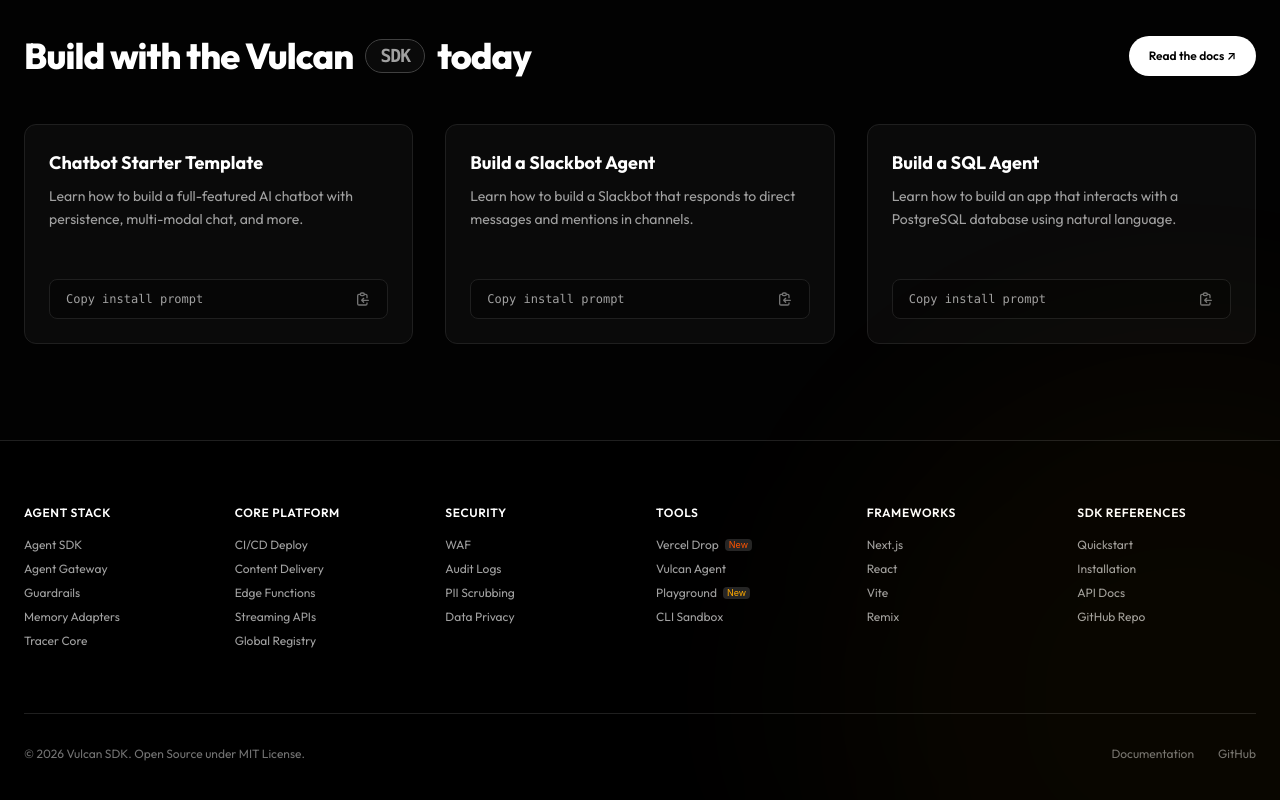
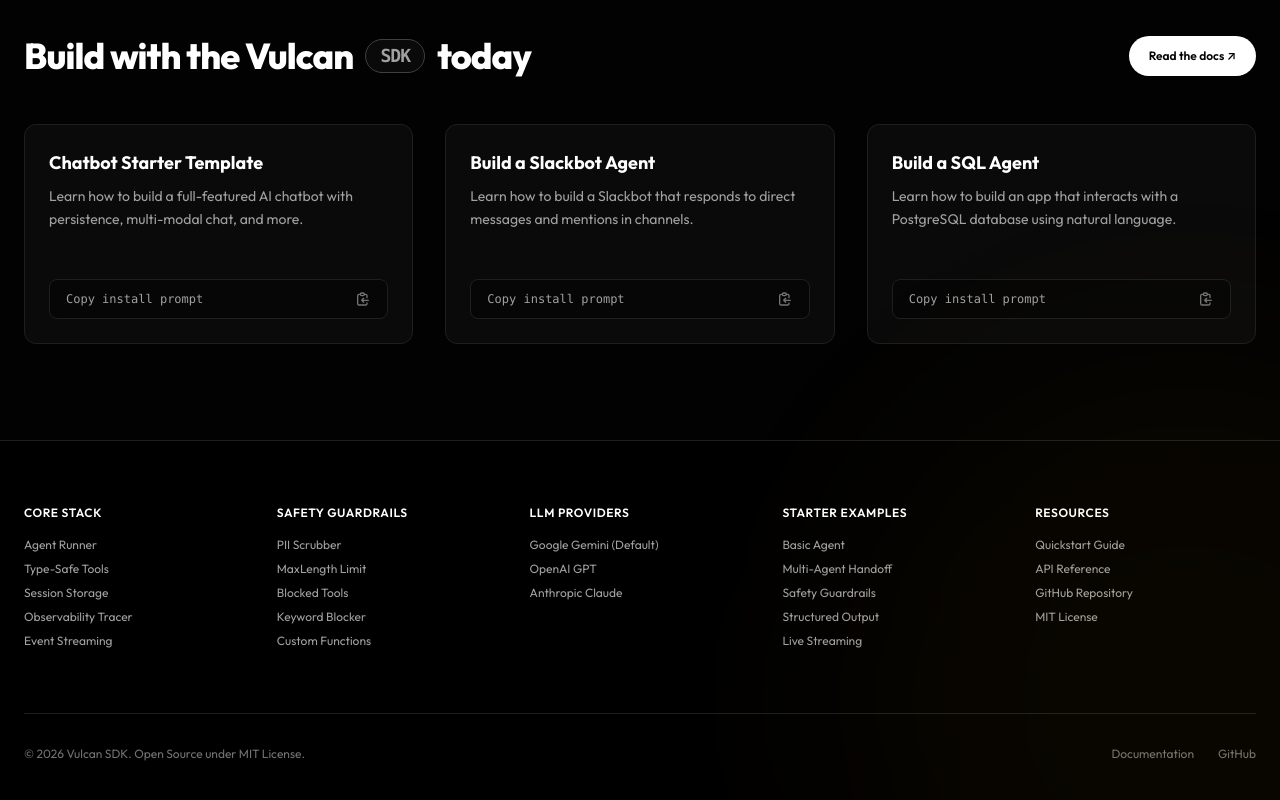
Before and after one commit to its-rahul-r15/VULCAN-SDK, a React (Vite) app in the folder website/: page / in a window 1280 px wide. Shown: the part 1784-2584 px from the top of the page. Built offline with nearby package versions, Linux system fonts and the light colour scheme.

Commit message:
Refactor landing page footer to list actual Vulcan SDK modules and guides

```diff
--- a/website/src/components/LandingPage.jsx
+++ b/website/src/components/LandingPage.jsx
@@ -226,61 +226,52 @@
       {/* Expanded Links Footer */}
       <footer className="border-t border-border-muted bg-black pt-16 pb-12">
         <div className="max-w-7xl mx-auto px-6 w-full">
-          <div className="grid grid-cols-2 md:grid-cols-6 gap-8 text-left mb-16">
+          <div className="grid grid-cols-2 md:grid-cols-5 gap-8 text-left mb-16">
             <div>
-              <h4 className="text-xs font-semibold text-white mb-4 uppercase tracking-wider">Agent Stack</h4>
+              <h4 className="text-xs font-semibold text-white mb-4 uppercase tracking-wider">Core Stack</h4>
               <ul className="space-y-2 text-xs text-neutral-400">
-                <li><button onClick={() => onViewChange('docs')} className="hover:text-white transition">Agent SDK</button></li>
-                <li><a href="#" className="hover:text-white transition">Agent Gateway</a></li>
-                <li><a href="#" className="hover:text-white transition">Guardrails</a></li>
-                <li><a href="#" className="hover:text-white transition">Memory Adapters</a></li>
-                <li><a href="#" className="hover:text-white transition">Tracer Core</a></li>
+                <li><button onClick={() => onViewChange('docs')} className="hover:text-white transition text-left">Agent Runner</button></li>
+                <li><button onClick={() => onViewChange('docs')} className="hover:text-white transition text-left">Type-Safe Tools</button></li>
+                <li><button onClick={() => onViewChange('docs')} className="hover:text-white transition text-left">Session Storage</button></li>
+                <li><button onClick={() => onViewChange('docs')} className="hover:text-white transition text-left">Observability Tracer</button></li>
+                <li><button onClick={() => onViewChange('docs')} className="hover:text-white transition text-left">Event Streaming</button></li>
               </ul>
             </div>
             <div>
-              <h4 className="text-xs font-semibold text-white mb-4 uppercase tracking-wider">Core Platform</h4>
+              <h4 className="text-xs font-semibold text-white mb-4 uppercase tracking-wider">Safety Guardrails</h4>
               <ul className="space-y-2 text-xs text-neutral-400">
-                <li><a href="#" className="hover:text-white transition">CI/CD Deploy</a></li>
-                <li><a href="#" className="hover:text-white transition">Content Delivery</a></li>
-                <li><a href="#" className="hover:text-white transition">Edge Functions</a></li>
-                <li><a href="#" className="hover:text-white transition">Streaming APIs</a></li>
-                <li><a href="#" className="hover:text-white transition">Global Registry</a></li>
+                <li><button onClick={() => onViewChange('docs')} className="hover:text-white transition text-left">PII Scrubber</button></li>
+                <li><button onClick={() => onViewChange('docs')} className="hover:text-white transition text-left">MaxLength Limit</button></li>
+                <li><button onClick={() => onViewChange('docs')} className="hover:text-white transition text-left">Blocked Tools</button></li>
+                <li><button onClick={() => onViewChange('docs')} className="hover:text-white transition text-left">Keyword Blocker</button></li>
+                <li><button onClick={() => onViewChange('docs')} className="hover:text-white transition text-left">Custom Functions</button></li>
               </ul>
             </div>
             <div>
-              <h4 className="text-xs font-semibold text-white mb-4 uppercase tracking-wider">Security</h4>
+              <h4 className="text-xs font-semibold text-white mb-4 uppercase tracking-wider">LLM Providers</h4>
               <ul className="space-y-2 text-xs text-neutral-400">
-                <li><a href="#" className="hover:text-white transition">WAF</a></li>
-                <li><a href="#" className="hover:text-white transition">Audit Logs</a></li>
-                <li><a href="#" className="hover:text-white transition">PII Scrubbing</a></li>
-                <li><a href="#" className="hover:text-white transition">Data Privacy</a></li>
+                <li><button onClick={() => onViewChange('docs')} className="hover:text-white transition text-left">Google Gemini (Default)</button></li>
+                <li><button onClick={() => onViewChange('docs')} className="hover:text-white transition text-left">OpenAI GPT</button></li>
+                <li><button onClick={() => onViewChange('docs')} className="hover:text-white transition text-left">Anthropic Claude</button></li>
               </ul>
             </div>
             <div>
-              <h4 className="text-xs font-semibold text-white mb-4 uppercase tracking-wider">Tools</h4>
+              <h4 className="text-xs font-semibold text-white mb-4 uppercase tracking-wider">Starter Examples</h4>
               <ul className="space-y-2 text-xs text-neutral-400">
-                <li><span className="flex items-center gap-1.5 hover:text-white transition cursor-pointer">Vercel Drop <span className="bg-neutral-800 text-[9px] text-accent-orange font-sans px-1 rounded">New</span></span></li>
-                <li><a href="#" className="hover:text-white transition">Vulcan Agent</a></li>
-                <li><span className="flex items-center gap-1.5 hover:text-white transition cursor-pointer">Playground <span className="bg-neutral-800 text-[9px] text-accent-amber font-sans px-1 rounded">New</span></span></li>
-                <li><a href="#" className="hover:text-white transition">CLI Sandbox</a></li>
+                <li><a href="https://github.com/its-rahul-r15/VULCAN-SDK/blob/master/examples/basic-agent.ts" target="_blank" rel="noopener noreferrer" className="hover:text-white transition">Basic Agent</a></li>
+                <li><a href="https://github.com/its-rahul-r15/VULCAN-SDK/blob/master/examples/multi-agent-handoff.ts" target="_blank" rel="noopener noreferrer" className="hover:text-white transition">Multi-Agent Handoff</a></li>
+                <li><a href="https://github.com/its-rahul-r15/VULCAN-SDK/blob/master/examples/guardrails.ts" target="_blank" rel="noopener noreferrer" className="hover:text-white transition">Safety Guardrails</a></li>
+                <li><a href="https://github.com/its-rahul-r15/VULCAN-SDK/blob/master/examples/structured-output.ts" target="_blank" rel="noopener noreferrer" className="hover:text-white transition">Structured Output</a></li>
+                <li><a href="https://github.com/its-rahul-r15/VULCAN-SDK/blob/master/examples/streaming.ts" target="_blank" rel="noopener noreferrer" className="hover:text-white transition">Live Streaming</a></li>
               </ul>
             </div>
             <div>
-              <h4 className="text-xs font-semibold text-white mb-4 uppercase tracking-wider">Frameworks</h4>
+              <h4 className="text-xs font-semibold text-white mb-4 uppercase tracking-wider">Resources</h4>
               <ul className="space-y-2 text-xs text-neutral-400">
-                <li><a href="#" className="hover:text-white transition">Next.js</a></li>
-                <li><a href="#" className="hover:text-white transition">React</a></li>
-                <li><a href="#" className="hover:text-white transition">Vite</a></li>
-                <li><a href="#" className="hover:text-white transition">Remix</a></li>
-              </ul>
-            </div>
-            <div>
-              <h4 className="text-xs font-semibold text-white mb-4 uppercase tracking-wider">SDK References</h4>
-              <ul className="space-y-2 text-xs text-neutral-400">
-                <li><button onClick={() => onViewChange('docs')} className="hover:text-white transition text-left">Quickstart</button></li>
-                <li><button onClick={() => onViewChange('docs')} className="hover:text-white transition text-left">Installation</button></li>
-                <li><button onClick={() => onViewChange('docs')} className="hover:text-white transition text-left">API Docs</button></li>
-                <li><a href="https://github.com/its-rahul-r15/VULCAN-SDK" target="_blank" rel="noopener noreferrer" className="hover:text-white transition">GitHub Repo</a></li>
+                <li><button onClick={() => onViewChange('docs')} className="hover:text-white transition text-left">Quickstart Guide</button></li>
+                <li><button onClick={() => onViewChange('docs')} className="hover:text-white transition text-left">API Reference</button></li>
+                <li><a href="https://github.com/its-rahul-r15/VULCAN-SDK" target="_blank" rel="noopener noreferrer" className="hover:text-white transition">GitHub Repository</a></li>
+                <li><a href="https://github.com/its-rahul-r15/VULCAN-SDK/blob/master/LICENSE" target="_blank" rel="noopener noreferrer" className="hover:text-white transition">MIT License</a></li>
               </ul>
             </div>
           </div>
```
